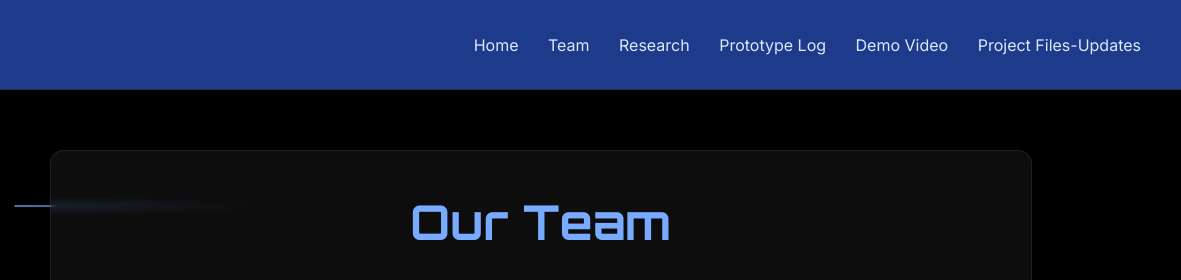
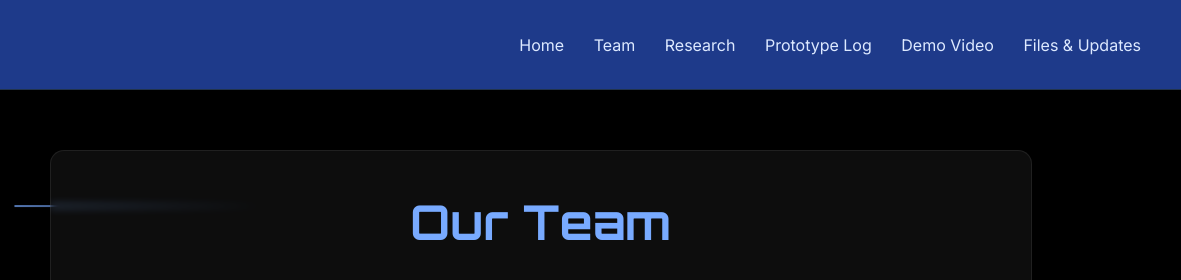
Before and after one commit to silverduerson/Medimind.github.io, a plain HTML site: page team.html in a window 1280 px wide. Shown: the top 280 px of the page, 99-1280 px from the left. Drawn offline with Linux system fonts and the light colour scheme.

Commit message:
Update team.html

```diff
--- a/team.html
+++ b/team.html
@@ -111,8 +111,9 @@ for(let i = 0; i < 15; i++) {
     <a href="research.html">Research</a>
     <a href="prototype.html">Prototype Log</a>
     <a href="demo.html">Demo Video</a>
-        <a href="files-updates.html">Project Files-Updates</a>
+    <a href="files-updates.html">Files & Updates</a>
 </nav>
+
 </header>
 
 <!-- Main Content -->
```
Lines whose indentation alone changed are shown as unchanged.
